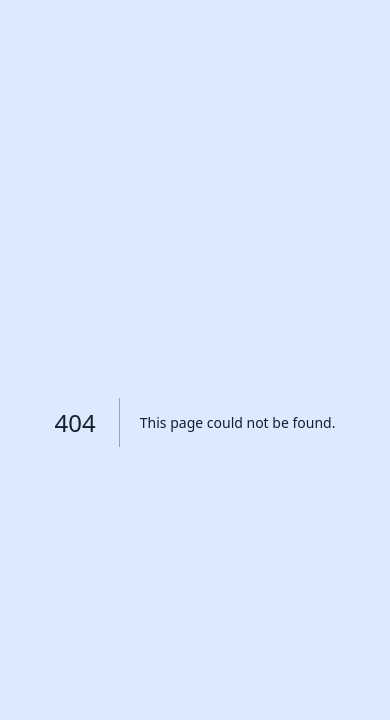
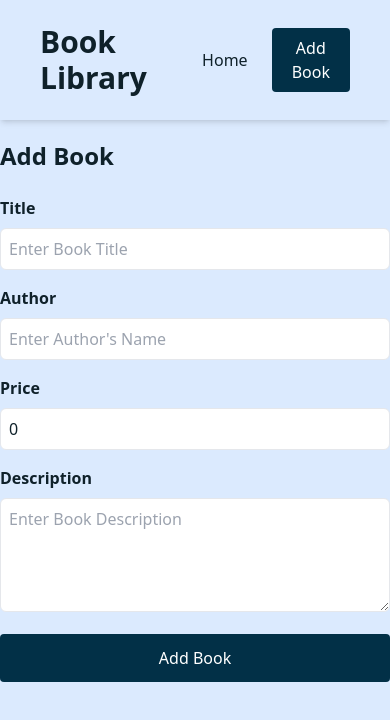
Before and after one commit to Harshawardhan2209/SDE-Assignment, a Next.js app: page /add in a window 390 px wide. Before the commit this address had no page. Shown: the top 720 px of the page. Built offline with nearby package versions, Linux system fonts and the light colour scheme.

Commit message:
feat: add book creation page and form
- Create dedicated route for adding new books
- Implement responsive form with proper validation
- Add form handling with server actions
- Include proper error handling and user feedback
- Setup form reset and success states

```diff
--- /dev/null
+++ b/app/add/page.tsx
@@ -0,0 +1,155 @@
+"use client";
+
+import { putBookInDB } from "@/actions/actions";
+import Header from "@/components/Header";
+import { IBook } from "@/types";
+import { useRouter } from "next/navigation";
+import { useState } from "react";
+
+function AddPage() {
+  const [book, setBook] = useState<IBook>({
+    id: Math.floor(1000 + Math.random() * 9000),
+    title: "",
+    author: "",
+    price: 0,
+    description: "",
+  });
+  const [error, setError] = useState<string | null>(null);
+  const router = useRouter();
+
+  const handleChange = (
+    e: React.ChangeEvent<
+      HTMLInputElement | HTMLTextAreaElement
+    >
+  ) => {
+    const { name, value } = e.target;
+    if (book) {
+      const newBook: IBook = {
+        ...book,
+        [name]:
+          name === "price" ? parseFloat(value) : value,
+      };
+      setBook(newBook);
+    }
+  };
+
+  const handleSubmit = async (e: React.FormEvent) => {
+    e.preventDefault();
+    try {
+      await putBookInDB(book);
+      router.push("/");
+      router.refresh();
+    } catch (error) {
+      console.log(error);
+      setError("Failed to edit book");
+    }
+  };
+
+  return (
+    <div className="min-h-screen">
+      <Header />
+      {error && (
+        <div className="my-5 w-full max-w-lg mx-auto bg-red-400 p-4 rounded-lg">
+          {error}
+        </div>
+      )}
+      <form
+        onSubmit={handleSubmit}
+        className="my-5 w-full max-w-lg mx-auto"
+      >
+        <h2 className="text-2xl font-bold mb-6">
+          Add Book
+        </h2>
+
+        {/* title */}
+        <div className="mb-4">
+          <label
+            htmlFor="title"
+            className="block font-semibold"
+          >
+            Title
+          </label>
+          <input
+            type="text"
+            id="title"
+            name="title"
+            value={book.title}
+            onChange={handleChange}
+            placeholder="Enter Book Title"
+            className="w-full p-2 mt-2 border rounded-md focus:outline-none focus:ring-2 focus:ring-text-color"
+            required
+          />
+        </div>
+
+        {/* author */}
+        <div className="mb-4">
+          <label
+            htmlFor="author"
+            className="block font-semibold"
+          >
+            Author
+          </label>
+          <input
+            type="text"
+            id="author"
+            name="author"
+            value={book.author}
+            onChange={handleChange}
+            placeholder="Enter Author's Name"
+            className="w-full p-2 mt-2 border rounded-md focus:outline-none focus:ring-2 focus:ring-text-color"
+            required
+          />
+        </div>
+
+        {/* price */}
+        <div className="mb-4">
+          <label
+            htmlFor="price"
+            className="block font-semibold"
+          >
+            Price
+          </label>
+          <input
+            type="number"
+            id="price"
+            name="price"
+            step="0.01"
+            value={book.price}
+            onChange={handleChange}
+            placeholder="Enter Book Price"
+            className="w-full p-2 mt-2 border rounded-md focus:outline-none focus:ring-2 focus:ring-text-color"
+            required
+          />
+        </div>
+
+        {/* description */}
+        <div className="mb-4">
+          <label
+            htmlFor="description"
+            className="block font-semibold"
+          >
+            Description
+          </label>
+          <textarea
+            id="description"
+            name="description"
+            value={book.description}
+            onChange={handleChange}
+            placeholder="Enter Book Description"
+            className="w-full p-2 mt-2 border rounded-md focus:outline-none focus:ring-2 focus:ring-text-color"
+            rows={4}
+            required
+          />
+        </div>
+        <button
+          type="submit"
+          className="w-full py-3 bg-btn-color text-white rounded hover:bg-text-hover transition duration-200"
+        >
+          Add Book
+        </button>
+      </form>
+    </div>
+  );
+}
+
+export default AddPage;
```
